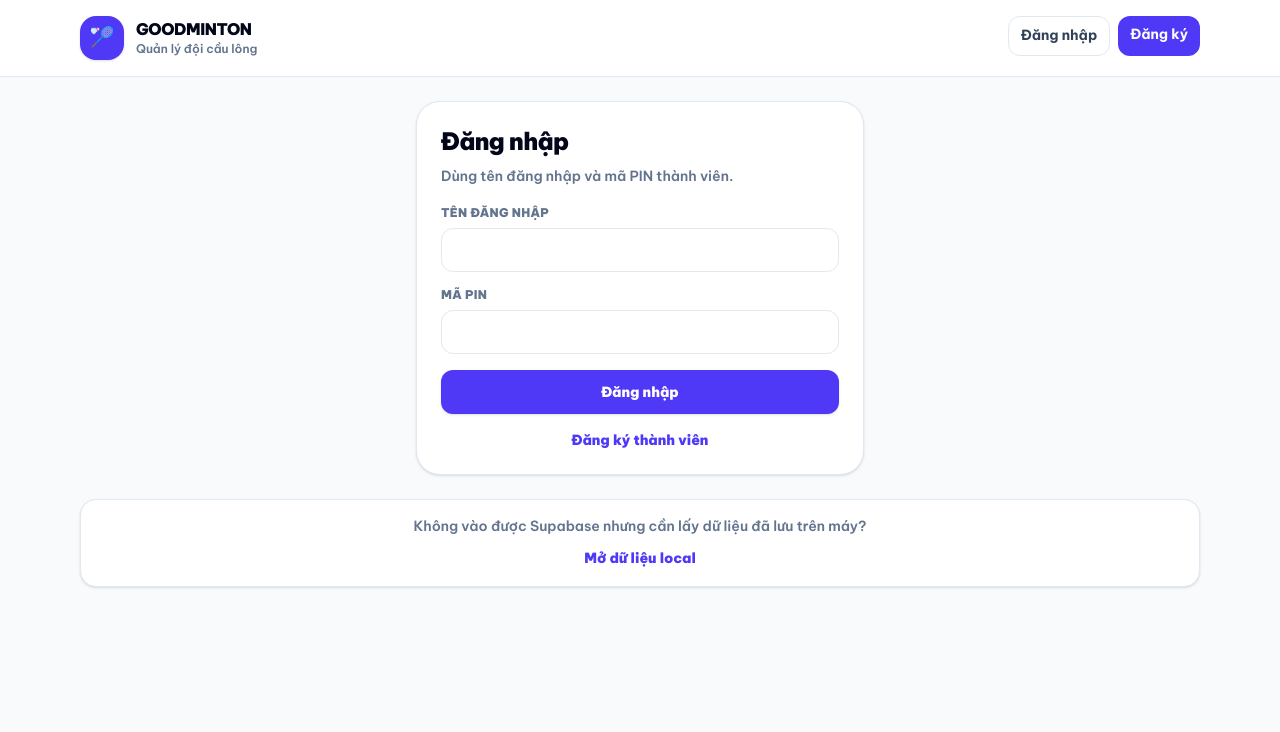
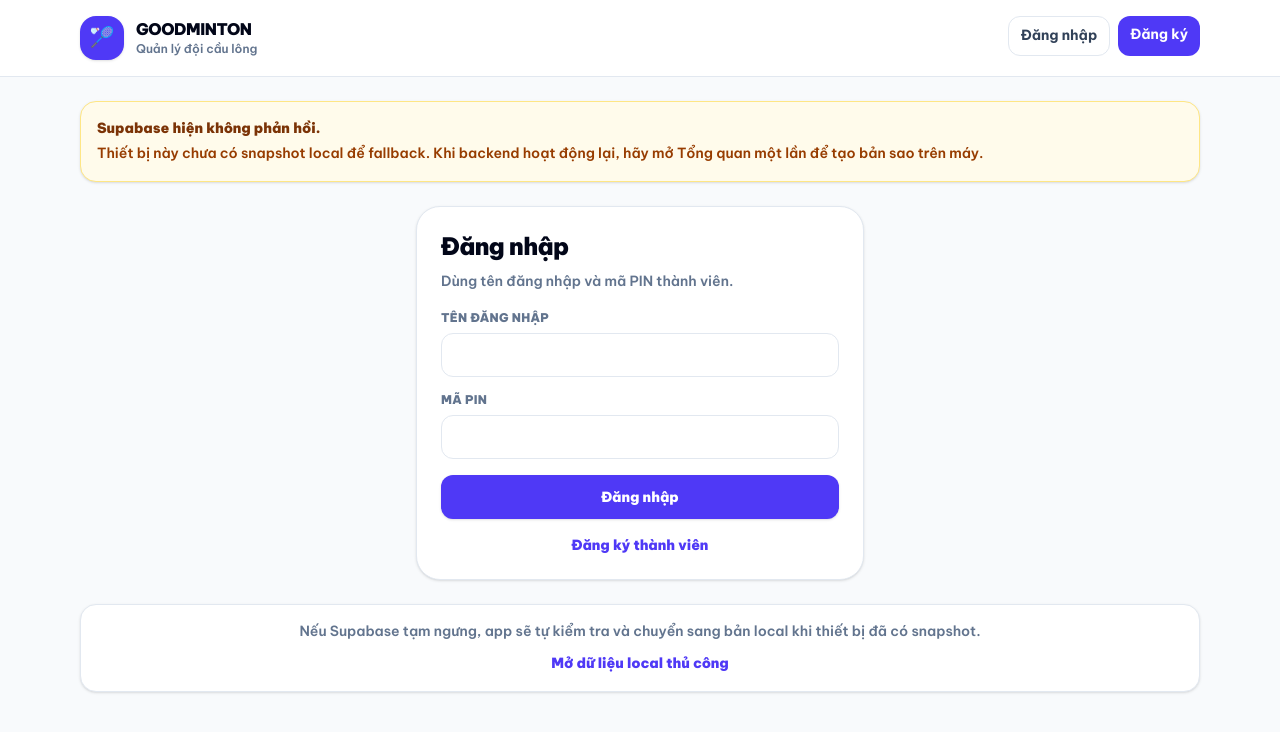
Before and after one commit to lekhanh2099/goodminton, a Next.js app: page /login in a window 1280 px wide. Shown: the top 732 px of the page. Built offline with nearby package versions, Linux system fonts and the light colour scheme; no server answers.

Commit message:
Auto fallback when Supabase is unavailable

```diff
--- a/app/login/page.tsx
+++ b/app/login/page.tsx
@@ -3,6 +3,7 @@ import { redirect } from "next/navigation";
 
 import { AppShell } from "@/components/AppShell";
 import { LoginForm } from "@/components/AuthForms";
+import { BackendFallbackGate } from "@/components/BackendFallbackGate";
 import { getCurrentMember } from "@/lib/data";
 
 export const dynamic = "force-dynamic";
@@ -16,13 +17,14 @@ export default async function LoginPage() {
 
  return (
   <AppShell>
+   <BackendFallbackGate />
    <LoginForm />
    <section className="rounded-2xl border border-slate-200 bg-white p-4 text-center shadow-sm">
     <p className="text-sm font-semibold text-slate-500">
-     Không vào được Supabase nhưng cần lấy dữ liệu đã lưu trên máy?
+     Nếu Supabase tạm ngưng, app sẽ tự kiểm tra và chuyển sang bản local khi thiết bị đã có snapshot.
     </p>
     <Link className="mt-3 inline-flex text-sm font-black text-indigo-600" href="/backup">
-     Mở dữ liệu local
+     Mở dữ liệu local thủ công
     </Link>
    </section>
   </AppShell>
```
